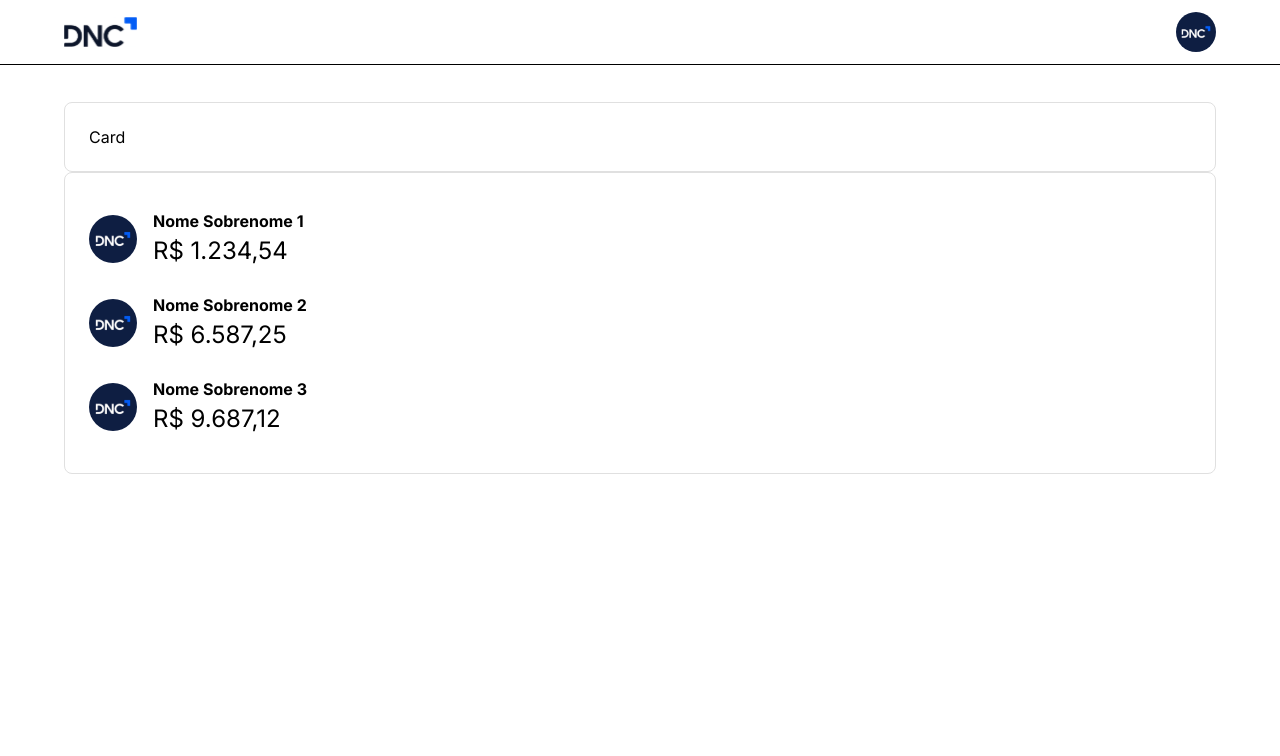
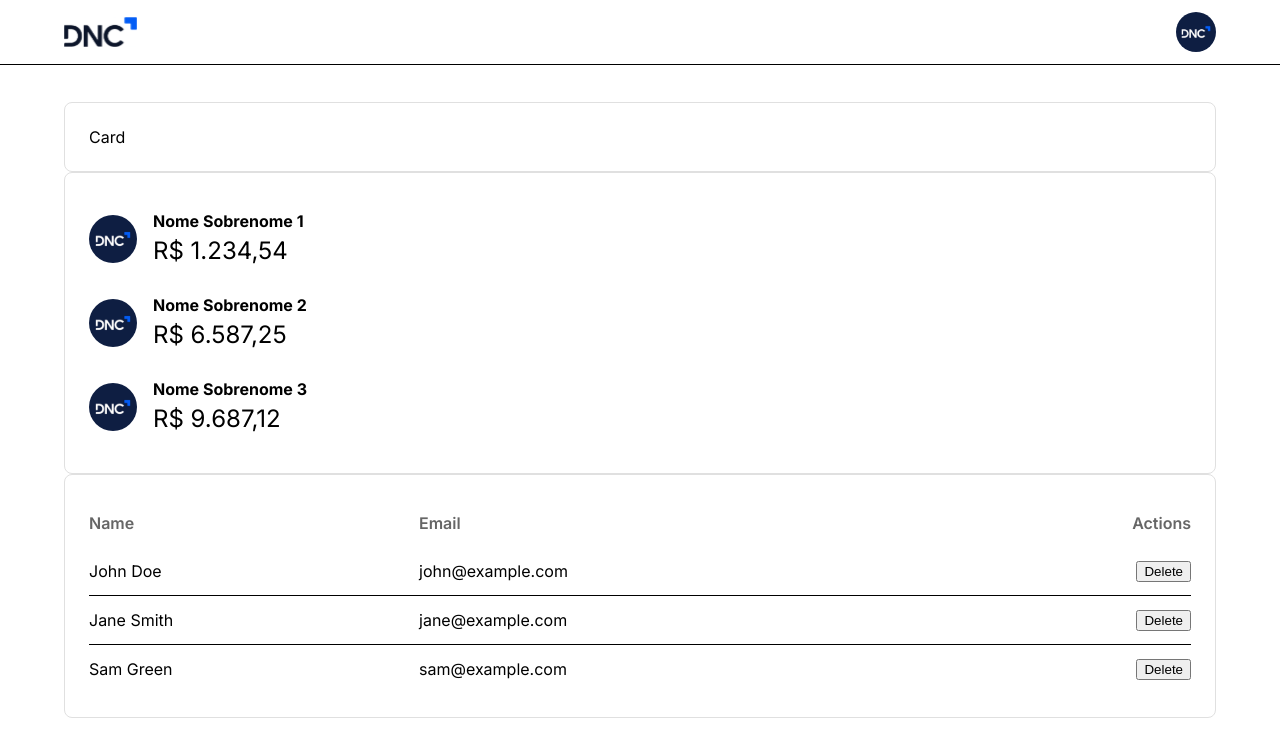
Before and after one commit to BrunoRaposoo/sales-dashboard-br, a React (Vite) app: page /home in a window 1280 px wide. Shown: the top 756 px of the page. Built offline with nearby package versions, Linux system fonts and the light colour scheme.

Commit message:
Feat: Table Component

```diff
--- /dev/null
+++ b/src/components/CustomTable.tsx
@@ -0,0 +1,78 @@
+import styled from 'styled-components'
+import { CustomTableProps } from '../types/customTable'
+import { pxToRem } from '@/utils'
+
+const TableWrapper = styled.div`
+  overflow-x: auto;
+  width: 100%;
+
+  table {
+    width: 100%;
+    border-collapse: collapse;
+
+    .ellipsis {
+      display: block;
+      white-space: nowrap;
+      overflow: hidden;
+      text-overflow: ellipsis;
+    }
+
+    .ellipsis-sm {
+      width: ${pxToRem(300)};
+    }
+
+    .ellipsis-xs {
+      width: ${pxToRem(150)};
+    }
+
+    th,
+    td {
+      height: ${pxToRem(48)};
+      padding: 0 ${pxToRem(8)} 0 0;
+      text-align: left;
+      &:last-child {
+        text-align: right;
+        padding: 0;
+      }
+    }
+
+    th {
+      color: ${(props) => props.theme.typographies.subtitle};
+      font-weight: 600;
+    }
+
+    tr {
+      border-bottom: ${pxToRem(1)} solid
+        ${(props) => props.theme.appDefaultStroke};
+      &:last-child {
+        border-bottom: none;
+      }
+    }
+  }
+`
+
+export default function CustomTable(props: CustomTableProps) {
+  const { headers, rows } = props
+  return (
+    <TableWrapper>
+      <table>
+        <thead>
+          <tr>
+            {headers.map((header, index) => (
+              <th key={index}>{header}</th>
+            ))}
+          </tr>
+        </thead>
+        <tbody>
+          {rows.map((row, rowIndex) => (
+            <tr key={rowIndex}>
+              {row.map((cell, cellIndex) => (
+                <td key={cellIndex}>{cell}</td>
+              ))}
+            </tr>
+          ))}
+        </tbody>
+      </table>
+    </TableWrapper>
+  )
+}
--- a/src/components/index.ts
+++ b/src/components/index.ts
@@ -7,3 +7,4 @@ export * from './CardComponents'
 export { default as FormComponent } from './FormComponent'
 export { default as Header } from './Header'
 export { default as AvatarList } from './AvatarList'
+export { default as customTable } from './CustomTable'
--- a/src/pages/Home.tsx
+++ b/src/pages/Home.tsx
@@ -1,7 +1,7 @@
 import { AvatarList, CardComponent, Header } from '@/components'
+import CustomTable from '@/components/CustomTable'
 import { currencyConverter } from '@/utils'
 import { Container } from '@mui/material'
-
 
 export default function Home() {
   const mockListData = [
@@ -21,6 +21,27 @@ export default function Home() {
       subtitle: currencyConverter(9687.12),
     },
   ]
+
+  const mockTableData = {
+    headers: ['Name', 'Email', 'Actions'],
+    rows: [
+      [
+        <span>John Doe</span>,
+        <span>john@example.com</span>,
+        <button>Delete</button>,
+      ],
+      [
+        <span>Jane Smith</span>,
+        <span>jane@example.com</span>,
+        <button>Delete</button>,
+      ],
+      [
+        <span>Sam Green</span>,
+        <span>sam@example.com</span>,
+        <button>Delete</button>,
+      ],
+    ],
+  }
   return (
     <>
       <Header />
@@ -29,6 +50,12 @@ export default function Home() {
         <CardComponent>
           <AvatarList listData={mockListData} />
         </CardComponent>
+        <CardComponent>
+          <CustomTable
+            headers={mockTableData.headers}
+            rows={mockTableData.rows}
+          />
+        </CardComponent>
       </Container>
     </>
   )
--- /dev/null
+++ b/src/types/customTable.d.ts
@@ -0,0 +1,4 @@
+export interface CustomTableProps {
+  headers: string[]
+  rows: React.ReactNode[][]
+}
--- a/src/types/index.ts
+++ b/src/types/index.ts
@@ -2,3 +2,4 @@ export * from './theme'
 export * from './formComponent'
 export * from './typographies'
 export * from './avatarList'
+export * from './customTable'
```
